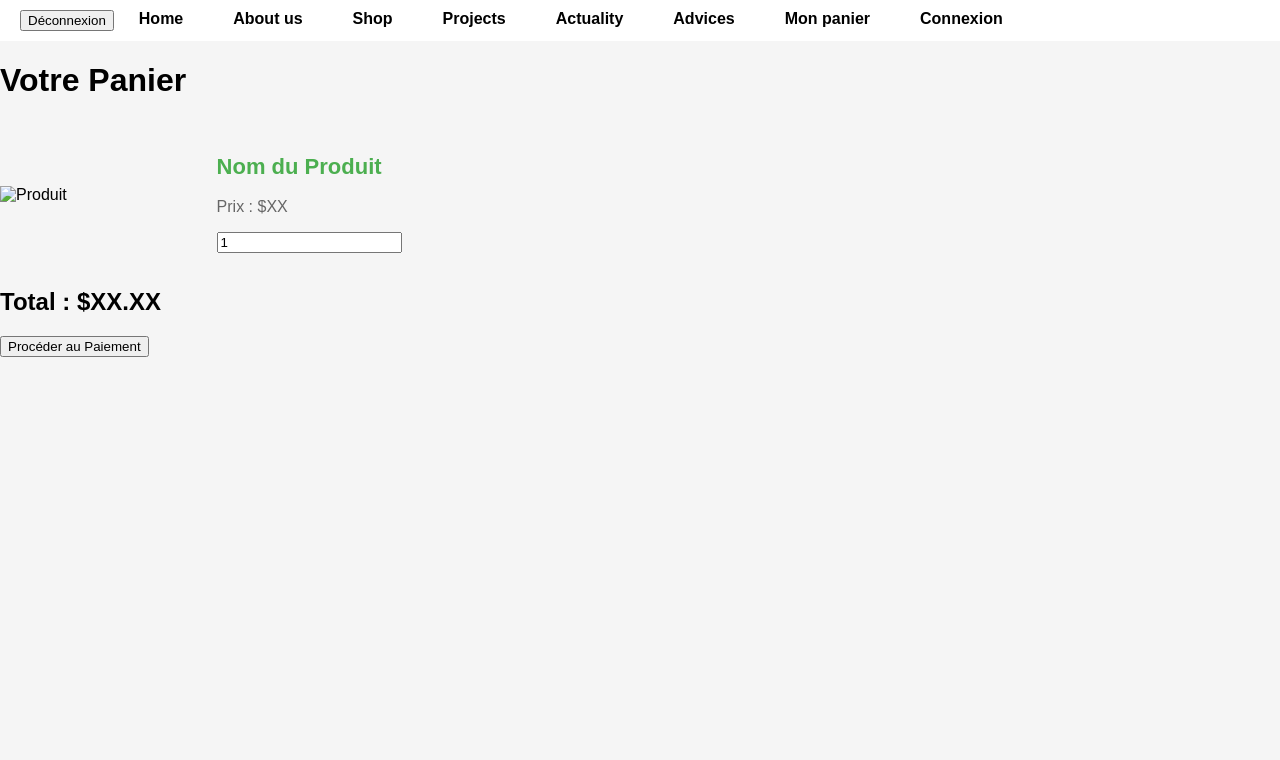
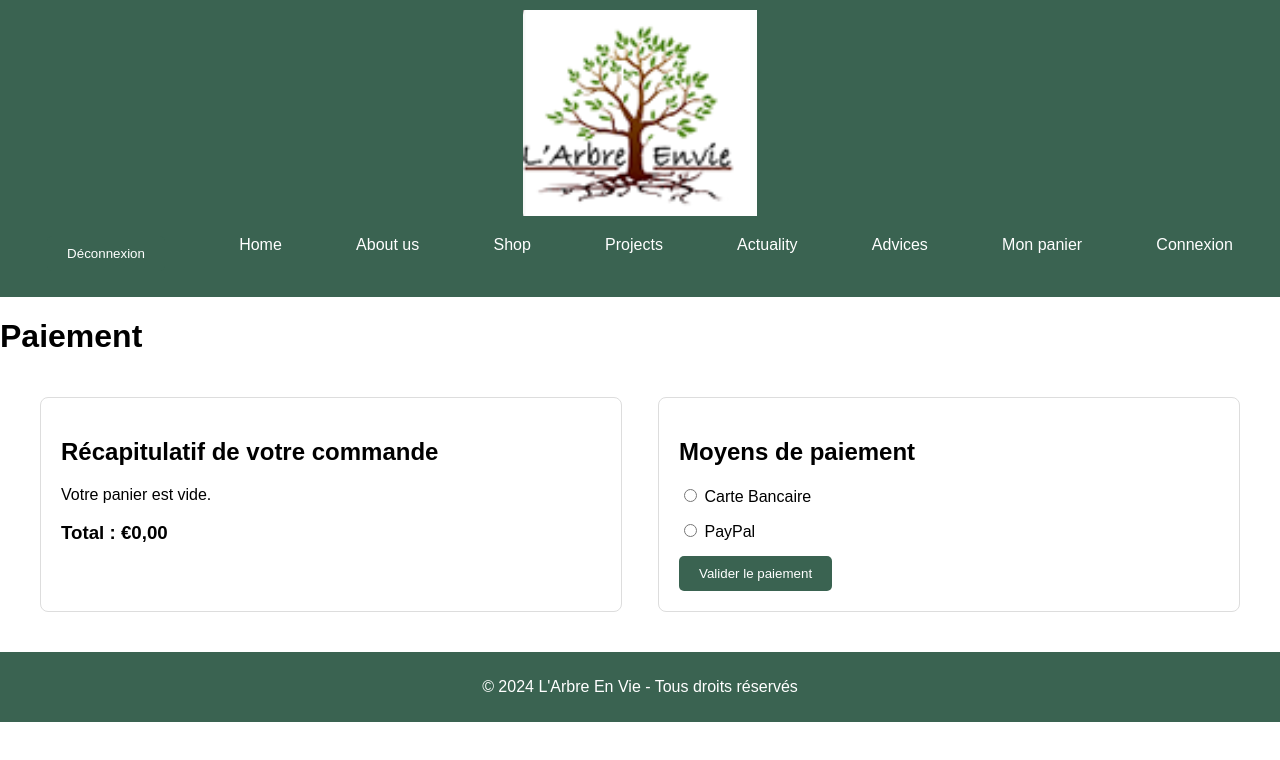
Before and after one commit to totolafrit/backtechnoweb, a website: page payement.html in a window 1280 px wide. Drawn offline with Linux system fonts and the light colour scheme; a script that the page names is missing.

Commit message:
modif-produit/fakepanier/payement.html,pour aff les img et gerer l'api

```diff
--- a/payement.css
+++ b/payement.css
@@ -1,37 +1,71 @@
 body {
     font-family: Arial, sans-serif;
-    background-color: #f4f4f4;
     margin: 0;
     padding: 0;
 }
-.cart-container {
-    max-width: 800px;
-    margin: 20px auto;
+
+header, footer {
+    background-color: #3a6351;
+    color: white;
+    text-align: center;
+    padding: 10px;
+}
+
+.nav-menu {
+    list-style: none;
+    display: flex;
+    justify-content: space-around;
+    padding: 0;
+}
+
+.nav-menu li a {
+    text-decoration: none;
+    color: white;
+}
+
+.payment-container {
+    display: flex;
+    justify-content: space-between;
+    margin: 20px;
     padding: 20px;
-    background-color: white;
-    box-shadow: 0 4px 8px rgba(0,0,0,0.1);
 }
-.cart-item {
+
+.order-summary, .payment-options {
+    width: 45%;
+    border: 1px solid #ddd;
+    border-radius: 8px;
+    padding: 20px;
+}
+
+.order-item {
     display: flex;
+    margin-bottom: 10px;
+}
+
+.order-image {
+    width: 80px;
+    height: 80px;
+    margin-right: 10px;
+}
+
+.order-details h3 {
+    margin: 0;
+    font-size: 16px;
+}
+
+.payment-method {
     margin-bottom: 15px;
 }
-.cart-item img {
-    width: 80px;
-    margin-right: 15px;
+
+button {
+    background-color: #3a6351;
+    color: white;
+    border: none;
+    padding: 10px 20px;
+    cursor: pointer;
+    border-radius: 5px;
 }
-.item-details {
-    flex: 1;
+
+button:hover {
+    background-color: #2e4b3b;
 }
-.cart-total {
-    text-align: right;
-}
-button {
-    background-color: #28a745;
-    color: white;
-    padding: 10px 20px;
-    border: none;
-    cursor: pointer;
-}
-button:hover {
-    background-color: #218838;
-}
--- a/payement.html
+++ b/payement.html
@@ -3,59 +3,112 @@
 <head>
     <meta charset="UTF-8">
     <meta name="viewport" content="width=device-width, initial-scale=1.0">
-    <title>Shopping Cart</title>
-    <!--<link rel="stylesheet" href="payement.css"> -->
-    <link rel="stylesheet" href="fakepanier.css">
+    <title>Payement</title>
+    <link rel="stylesheet" href="payement.css"> <!-- Ajouter votre CSS ici -->
 </head>
 <body>
+    <!-- En-tête -->
     <header>
+        <div class="logo">
+            <img src="logo.png" alt="Logo">
+        </div>
         <nav>
             <ul class="nav-menu">
                 <button id="logoutButton">Déconnexion</button>
-
-
                 <li><a href="accueil.html">Home</a></li>
                 <li><a href="aboutus.html">About us</a></li>
                 <li><a href="shop.html">Shop</a></li>
                 <li><a href="project.html">Projects</a></li>
                 <li><a href="actualites.html">Actuality</a></li>
                 <li><a href="conseils.html">Advices</a></li>
-                    <!-- on mettra panier.html plus tard-->
                 <li><a href="fakepanier.html">Mon panier</a></li>
                 <li><a href="connection.html">Connexion</a></li>
-
             </ul>
         </nav>
     </header>
-    <div class="cart-container">
-        <h1>Votre Panier</h1>
-        <div class="cart-items">
-            <!-- Dynamically generated items go here -->
-            <div class="cart-item">
-                <img src="product.jpg" alt="Produit">
-                <div class="item-details">
-                    <h2>Nom du Produit</h2>
-                    <p>Prix : $XX</p>
-                    <input type="number" value="1" min="1">
+
+    <!-- Page Payement -->
+    <main class="payment-page">
+        <h1>Paiement</h1>
+        <div class="payment-container">
+            <!-- Récapitulatif de commande -->
+            <div class="order-summary">
+                <h2>Récapitulatif de votre commande</h2>
+                <div id="cart-summary"></div>
+                <div id="order-total">
+                    <h3>Total : €<span id="total-price"></span></h3>
                 </div>
             </div>
+
+            <!-- Options de paiement -->
+            <div class="payment-options">
+                <h2>Moyens de paiement</h2>
+                <form id="payment-form">
+                    <div class="payment-method">
+                        <input type="radio" id="credit-card" name="payment-method" value="cb" required>
+                        <label for="credit-card">Carte Bancaire</label>
                     </div>
-        <div class="cart-total">
-            <h2>Total : $XX.XX</h2>
-            <button id="checkout-button">Procéder au Paiement</button>
+                    <div class="payment-method">
+                        <input type="radio" id="paypal" name="payment-method" value="paypal">
+                        <label for="paypal">PayPal</label>
+                    </div>
+                    <button type="submit">Valider le paiement</button>
+                </form>
             </div>
         </div>
-</body>
+    </main>
 
-<script src="https://js.stripe.com/v3/"></script>
-<script src="app.js"></script>
+    <!-- Pied de page -->
+    <footer>
+        <p>&copy; 2024 L'Arbre En Vie - Tous droits réservés</p>
+    </footer>
 
     <script>
-    document.getElementById('logoutButton').addEventListener('click', function() {
+        // Charger les données du panier et afficher le récapitulatif
+        function loadOrderSummary() {
+            const cartItems = JSON.parse(localStorage.getItem('cart')) || [];
+            const cartSummary = document.getElementById('cart-summary');
+            const totalPriceElement = document.getElementById('total-price');
 
-        localStorage.removeItem('isLoggedIn');
+            cartSummary.innerHTML = ''; // Réinitialise le contenu
 
-        window.location.href = 'accueil.html';
+            let totalSum = 0;
+
+            if (cartItems.length === 0) {
+                cartSummary.innerHTML = '<p>Votre panier est vide.</p>';
+                totalPriceElement.textContent = '0,00';
+            } else {
+                cartItems.forEach(item => {
+                    const itemDiv = document.createElement('div');
+                    itemDiv.className = 'order-item';
+                    itemDiv.innerHTML = `
+                        <div class="order-item">
+                            <img src="${item.image}" alt="${item.name}" width="100">
+                            <div class="order-details">
+                                <h3>${item.name}</h3>
+                                <p>Prix unitaire : €${item.price.toFixed(2).replace('.', ',')}</p>
+                                <p>Quantité : ${item.quantity}</p>
+                                <p>Prix total : €${(item.price * item.quantity).toFixed(2).replace('.', ',')}</p>
+                            </div>
+                        </div>
+                    `;
+                    cartSummary.appendChild(itemDiv);
+                    totalSum += item.price * item.quantity;
                 });
+
+                totalPriceElement.textContent = totalSum.toFixed(2).replace('.', ',');
+            }
+        }
+
+        // Gérer la soumission du formulaire de paiement
+        document.getElementById('payment-form').addEventListener('submit', function(event) {
+            event.preventDefault();
+            const paymentMethod = document.querySelector('input[name="payment-method"]:checked').value;
+            alert(`Vous avez sélectionné le mode de paiement : ${paymentMethod.toUpperCase()}`);
+            // Ajouter la logique pour traiter le paiement ici
+        });
+
+        window.onload = loadOrderSummary;
     </script>
+</body>
 </html>
```
Also changed, not shown: fakepanier.html (+7 -6 lines), manage-products.html (renamed from aff-supp.html, +1 -1 lines), produit.html (+10 -4 lines), manage-products.css (renamed from aff-supp.css). Lines whose indentation alone changed are shown as unchanged.
